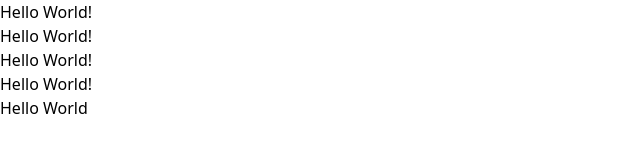
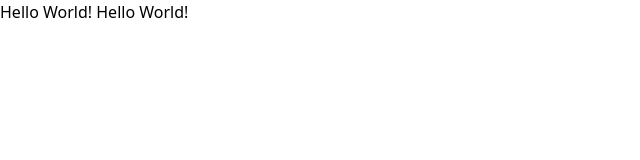
Before and after one commit to Aual-Hossain/first-tailwind-project, a website built with Vite: page index.html in a window 1280 px wide. Shown: the whole page, without its empty margins (0-640 px from the left). Built offline with nearby package versions, Linux system fonts and the light colour scheme.

Commit message:
second commit

```diff
--- a/index.html
+++ b/index.html
@@ -12,11 +12,8 @@
 
 <body>
 
-  <h1>Hello World!</h1>
-  <h2>Hello World!</h2>
-  <h3>Hello World!</h3>
-  <h4>Hello World!</h4>
-  <h5>Hello World</h5>
+  <h1>Hello World! Hello World! </h1>
+
 
 </body>
 
```
